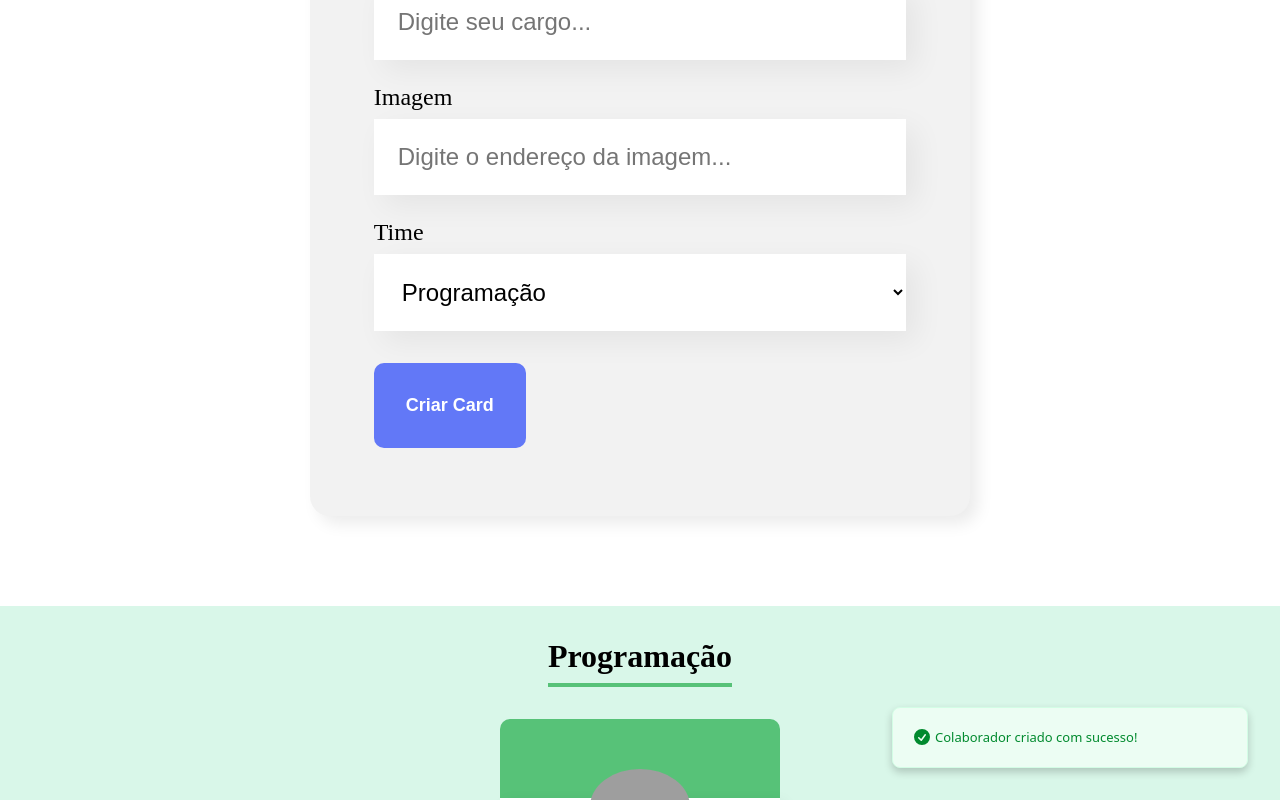
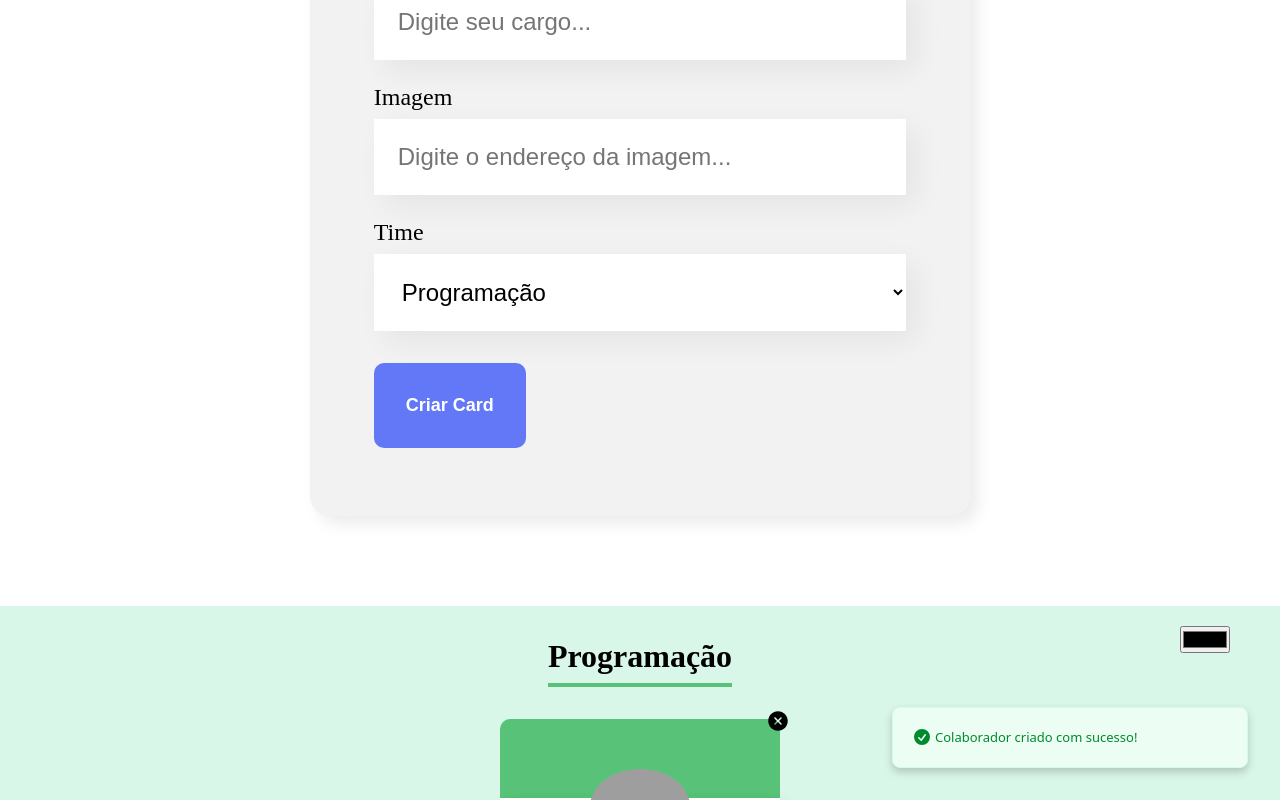
Before and after one commit to GuiAlvesR/react-organo, a React (Vite) app: page / in a window 1280 px wide. Both pictures are taken after typing "Sample", "Sample", "Sample" into the empty fields and a click on the button "Criar Card". Shown: the part 861-1661 px from the top of the page. Built offline with nearby package versions, Linux system fonts and the light colour scheme; grey boxes are pictures that could not be loaded.

Commit message:
Add react-icon and updates

```diff
--- a/package.json
+++ b/package.json
@@ -12,6 +12,7 @@
   "dependencies": {
     "react": "^18.3.1",
     "react-dom": "^18.3.1",
+    "react-icons": "^5.4.0",
     "sonner": "^1.7.1"
   },
   "devDependencies": {
--- a/src/App.jsx
+++ b/src/App.jsx
@@ -50,6 +50,10 @@ function App() {
     setCollaborators([...collaborators, collaborator]);
   };
 
+  function deleteCollaborator() {
+    console.log("deletar");
+  }
+
   return (
     <>
       <Banner />
@@ -68,6 +72,7 @@ function App() {
           collaborators={collaborators.filter(
             (collaborator) => collaborator.time === time.name
           )}
+          onDelete={deleteCollaborator}
         />
       ))}
       <Footer />
--- a/src/components/Collaborator/Collaborator.css
+++ b/src/components/Collaborator/Collaborator.css
@@ -1,4 +1,5 @@
 .collaborator {
+  position: relative;
   width: 280px;
 }
 
@@ -35,3 +36,9 @@
   line-height: 22px;
   padding: 0 16px;
 }
+
+.delete {
+  position: absolute;
+  right: -10px;
+  top: -10px;
+}
--- a/src/components/Collaborator/index.jsx
+++ b/src/components/Collaborator/index.jsx
@@ -1,11 +1,13 @@
+import { IoIosCloseCircle } from "react-icons/io";
 import "./Collaborator.css";
 
-const Collaborator = ({ name, cargo, imagem, corPrimary }) => {
+const Collaborator = ({ name, cargo, imagem, corPrimary, onDelete }) => {
   const background = { backgroundColor: corPrimary };
 
   return (
     <>
       <div className="collaborator">
+        <IoIosCloseCircle size={24} className="delete" onClick={onDelete} />
         <div className="header" style={background}>
           <img src={imagem} alt={name} />
         </div>
--- a/src/components/Time/Time.css
+++ b/src/components/Time/Time.css
@@ -1,6 +1,7 @@
 .time {
   text-align: center;
   padding: 32px;
+  position: relative;
 }
 
 .time h3 {
@@ -16,3 +17,9 @@
   margin-top: 32px;
   flex-wrap: wrap;
 }
+
+.input-cor {
+  position: absolute;
+  top: 20px;
+  right: 50px;
+}
--- a/src/components/Time/index.jsx
+++ b/src/components/Time/index.jsx
@@ -9,16 +9,20 @@ const Time = (props) => {
     <>
       {props.collaborators.length > 0 ? (
         <section className="time" style={background}>
+         <input type="color"className="input-cor" />
           <h3 style={border}>{props.name}</h3>
 
           <div className="collaborators">
-            {props.collaborators.map((collaborator) => (
+            {props.collaborators.map((collaborator) =>
+
+            (
               <Collaborator
                 key={collaborator.name}
                 name={collaborator.name}
                 cargo={collaborator.cargo}
                 imagem={collaborator.imagem}
                 corPrimary={props.corPrimary}
+                onDelete={props.onDelete}
               />
             ))}
           </div>
```
Also changed, not shown: 1 other file (tests, documents, lock files or other folders).
